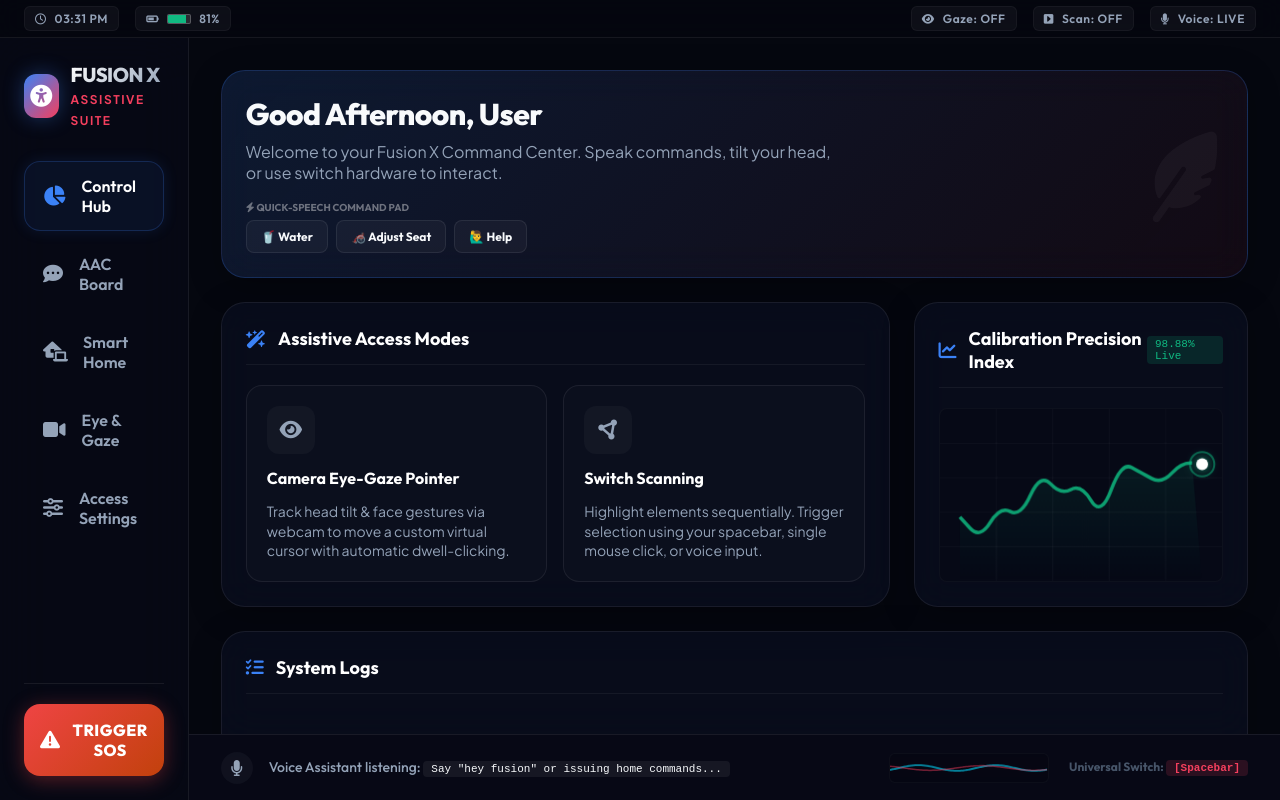
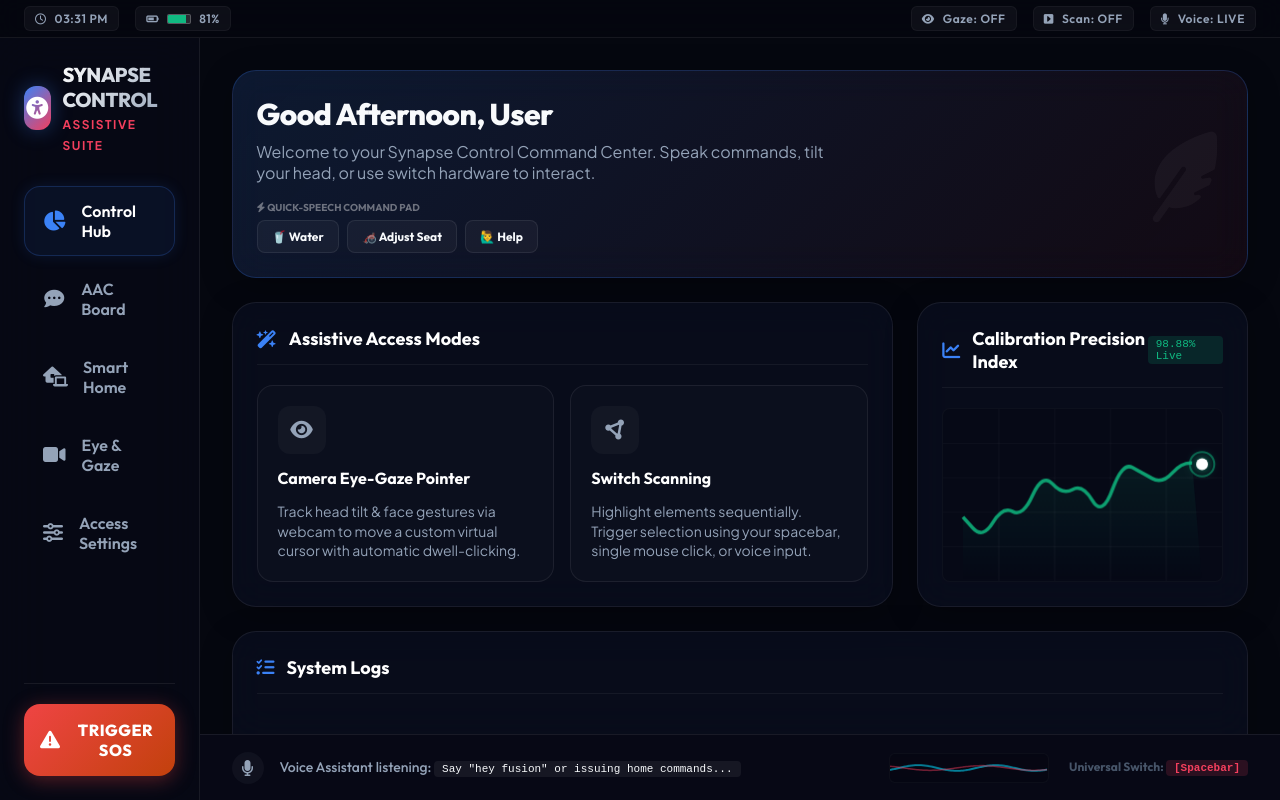
Before and after one commit to Charan31106/synapse-control, a website built with Vite: page index.html in a window 1280 px wide. Built offline with nearby package versions, Linux system fonts and the light colour scheme.

Commit message:
Rename project from Fusion X to Synapse Control

```diff
--- a/aac.js
+++ b/aac.js
@@ -1,5 +1,5 @@
 /**
- * FUSION X - AAC Board (Speech Communicator)
+ * SYNAPSE CONTROL - AAC Board (Speech Communicator)
  * Manages Augmentative and Alternative Communication cards, sentence building, and Text-to-Speech (TTS).
  */
 
--- a/app.js
+++ b/app.js
@@ -1,5 +1,5 @@
 /**
- * FUSION X - Core Application Orchestration Engine
+ * SYNAPSE CONTROL - Core Application Orchestration Engine
  * Coordinates state, UI navigation, WebAudio sound synthesis, and accessibility layers.
  */
 
@@ -585,7 +585,7 @@
   window.addEventListener('resize', plotSystemChart);
 
   // Log Startup success
-  logSystemEvent('Fusion X Command Center operational.', 'info');
+  logSystemEvent('Synapse Control Command Center operational.', 'info');
 
   // Request audio activation on first keypress/click
   window.addEventListener('click', initAudio, { once: true });
--- a/index.html
+++ b/index.html
@@ -3,8 +3,8 @@
 <head>
   <meta charset="UTF-8">
   <meta name="viewport" content="width=device-width, initial-scale=1.0">
-  <meta name="description" content="Fusion X is an advanced web-based accessibility hub and assistive device simulator offering face-motion gaze control, augmentative voice assistance, switch-scanning step navigation, and AAC boards for differently-abled individuals.">
-  <title>Fusion X — Universal Assistive Technology Hub</title>
+  <meta name="description" content="Synapse Control is an advanced web-based accessibility hub and assistive device simulator offering face-motion gaze control, augmentative voice assistance, switch-scanning step navigation, and AAC boards for differently-abled individuals.">
+  <title>Synapse Control — Universal Assistive Technology Hub</title>
 
   <!-- Premium Icons and Fonts -->
   <link rel="stylesheet" href="https://cdnjs.cloudflare.com/ajax/libs/font-awesome/6.4.0/css/all.min.css">
@@ -53,7 +53,7 @@
             <i class="fa-solid fa-universal-access"></i>
           </div>
           <div class="brand-text">
-            <h2>FUSION X</h2>
+            <h2>SYNAPSE CONTROL</h2>
             <span>Assistive Suite</span>
           </div>
         </div>
@@ -95,7 +95,7 @@
               <div class="glass-panel welcome-banner">
                 <div class="welcome-info">
                   <h1 id="welcome-message">Hello User</h1>
-                  <p>Welcome to your Fusion X Command Center. Speak commands, tilt your head, or use switch hardware to interact.</p>
+                  <p>Welcome to your Synapse Control Command Center. Speak commands, tilt your head, or use switch hardware to interact.</p>
 
                   <!-- Quick emergency speech trigger pad -->
                   <div class="quick-speech-dock">
@@ -155,7 +155,7 @@
                 <div class="log-list" id="dashboard-log-feed">
                   <!-- Log entries dynamically populated -->
                   <div class="log-item">
-                    <div class="log-text">Fusion X system booted successfully. Voice services online.</div>
+                    <div class="log-text">Synapse Control system booted successfully. Voice services online.</div>
                     <div class="log-time">Now</div>
                   </div>
                 </div>
--- a/scanning.js
+++ b/scanning.js
@@ -1,5 +1,5 @@
 /**
- * FUSION X - Switch Access & step Scanning Engine
+ * SYNAPSE CONTROL - Switch Access & step Scanning Engine
  * Sequentially highlights visible scan targets at custom speeds for single-switch accessibility.
  */
 
--- a/smarthome.js
+++ b/smarthome.js
@@ -1,5 +1,5 @@
 /**
- * FUSION X - Simulated Smart Home Environment
+ * SYNAPSE CONTROL - Simulated Smart Home Environment
  * Manages device states, thermostat climate controls, mood lighting, simulated Smart TV channels, and Abort-Countdown SOS.
  */
 
@@ -19,7 +19,7 @@
 const tvChannels = [
   { name: 'RETRO GAMING', emoji: '🎮👾🛸', desc: 'Space Invaders active. High score: 9240' },
   { name: 'RELAXING NATURE', emoji: '🌲🌊🏔️', desc: 'Alpine stream ambiance active. Sunset view' },
-  { name: 'LIVE HOME NEWS', emoji: '📰🎙️⚡', desc: 'Fusion X weekly brief. Weather: 22°C Clear' }
+  { name: 'LIVE HOME NEWS', emoji: '📰🎙️⚡', desc: 'Synapse Control weekly brief. Weather: 22°C Clear' }
 ];
 
 // Audio interval timers
--- a/tracker.js
+++ b/tracker.js
@@ -1,5 +1,5 @@
 /**
- * FUSION X - Gaze & Head Gesture Tracker
+ * SYNAPSE CONTROL - Gaze & Head Gesture Tracker
  * Integrates MediaPipe Face Landmarker for camera tracking and drives the dwell-click pointer simulator.
  */
 
--- a/voice.js
+++ b/voice.js
@@ -1,5 +1,5 @@
 /**
- * FUSION X - Voice Command Center
+ * SYNAPSE CONTROL - Voice Command Center
  * Integrates Web Speech Recognition API to parse accessibility commands and control hub modules.
  */
 
```
Also changed, not shown: package.json (+6 -3 lines), 1 other file.
